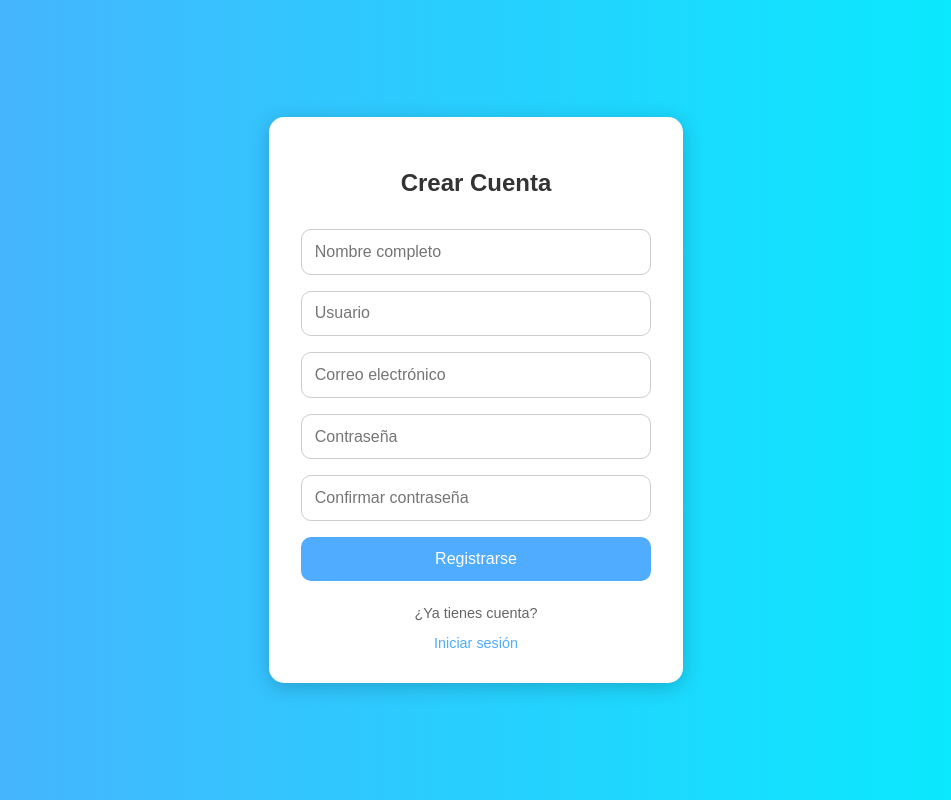
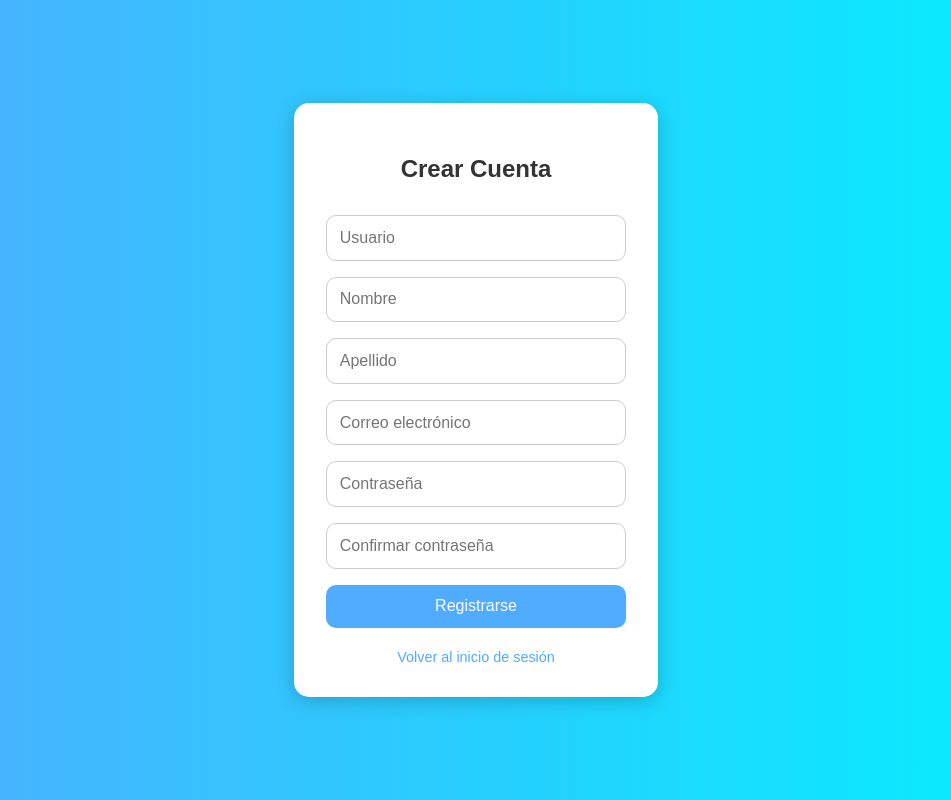
Before and after one commit to SimaiiOrganization/Simaii, a Django app: page /registro/ in a window 1280 px wide. Shown: the whole page, without its empty margins (164-1115 px from the left). Run offline with Django 5.2, Linux system fonts and the light colour scheme.

Commit message:
Actualizacion login, registro

```diff
--- a/Agent/Templates/registro.html
+++ b/Agent/Templates/registro.html
@@ -1,3 +1,4 @@
+<!DOCTYPE html>
 <html lang="es">
 <head>
     <meta charset="UTF-8">
@@ -13,20 +14,20 @@
             height: 100vh;
             margin: 0;
         }
-        .register-container {
+        .registro-container {
             background-color: white;
             padding: 2rem;
             border-radius: 15px;
             box-shadow: 0 4px 20px rgba(0, 0, 0, 0.2);
-            width: 350px;
+            width: 300px;
             text-align: center;
         }
-        .register-container h2 {
+        .registro-container h2 {
             margin-bottom: 1.5rem;
             color: #333;
         }
-        .register-container input,
-        .register-container button {
+        .registro-container input,
+        .registro-container button {
             width: 100%;
             padding: 0.8rem;
             margin: 0.5rem 0;
@@ -34,76 +35,58 @@
             font-size: 1rem;
             box-sizing: border-box;
         }
-        .register-container input {
+        .registro-container input {
             border: 1px solid #ccc;
         }
-        .register-container button {
+        .registro-container button {
             background-color: #4facfe;
             color: white;
             border: none;
             cursor: pointer;
             transition: 0.3s;
         }
-        .register-container button:hover {
+        .registro-container button:hover {
             background-color: #00c6ff;
         }
-        .register-container a {
+        .registro-container a {
             display: block;
             margin-top: 0.8rem;
             font-size: 0.9rem;
             color: #4facfe;
             text-decoration: none;
         }
-        .register-container a:hover {
+        .registro-container a:hover {
             text-decoration: underline;
         }
         .error-message {
-            background-color: #ffe6e6;
-            color: #cc0000;
-            padding: 0.5rem;
-            border-radius: 5px;
+            color: red;
+            font-size: 0.9rem;
             margin-bottom: 1rem;
-            font-size: 0.9rem;
-            text-align: left;
-        }
-        .success-message {
-            background-color: #e6ffea;
-            color: #006600;
-            padding: 0.5rem;
-            border-radius: 5px;
-            margin-bottom: 1rem;
-            font-size: 0.9rem;
-            text-align: left;
         }
     </style>
 </head>
 <body>
-    <div class="register-container">
+    <div class="registro-container">
         <h2>Crear Cuenta</h2>
 
-        <!-- Mostrar mensajes -->
-        {% if messages %}
-            {% for message in messages %}
-                {% if message.tags == "error" %}
-                    <div class="error-message">{{ message }}</div>
-                {% else %}
-                    <div class="success-message">{{ message }}</div>
-                {% endif %}
-            {% endfor %}
+        <!-- Mostrar mensaje de error -->
+        {% if error %}
+            <div class="error-message">{{ error }}</div>
         {% endif %}
 
-        <form action="{% url 'registro' %}" method="post">
-            {% csrf_token %}
-            <input type="text" name="nombre" placeholder="Nombre completo" required>
-            <input type="text" name="usuario" placeholder="Usuario" required>
-            <input type="email" name="correo" placeholder="Correo electrónico" required>
-            <input type="password" name="clave" placeholder="Contraseña" required>
-            <input type="password" name="confirmar" placeholder="Confirmar contraseña" required>
-            <button type="submit">Registrarse</button>
-        </form>
+        <form action="" method="post">
+    {% csrf_token %}
+    <input type="text" name="usuario" placeholder="Usuario" required>
+    <input type="text" name="nombre" placeholder="Nombre" required>
+    <input type="text" name="apellido" placeholder="Apellido" required>
+    <input type="email" name="email" placeholder="Correo electrónico" required>
+    <input type="password" name="clave" placeholder="Contraseña" required>
+    <input type="password" name="confirmar_clave" placeholder="Confirmar contraseña" required>
+    <button type="submit">Registrarse</button>
+</form>
 
-        <p style="font-size: 0.9rem; color: #666;">¿Ya tienes cuenta?</p>
-        <a href="{% url 'Login' %}">Iniciar sesión</a>
+
+        <a href="{% url 'Login' %}">Volver al inicio de sesión</a>
     </div>
 </body>
 </html>
--- a/Agent/views.py
+++ b/Agent/views.py
@@ -10,13 +10,22 @@ def Login(request):
     if request.method == "POST":
         usuario = request.POST.get("usuario")
         clave = request.POST.get("clave")
+
+        # Verificar usuario y contraseña
         user = authenticate(username=usuario, password=clave)
+
         if user is not None:
+            # Usuario registrado y contraseña correcta → redirige a home
             login(request, user)
             return redirect("Home")
         else:
+            # Usuario no existe o contraseña incorrecta → se queda en login
             error = "Usuario o contraseña incorrectos"
+
+    # Renderiza login.html con posible mensaje de error
     return render(request, "login.html", {"error": error})
+
+
 
 
 # Página "About"
@@ -29,18 +38,36 @@ def Home(request):
 
 # Página de registro
 
+
+
 def registro(request):
     if request.method == "POST":
         usuario = request.POST.get("usuario")
+        nombre = request.POST.get("nombre")
+        apellido = request.POST.get("apellido")
         email = request.POST.get("email")
         clave = request.POST.get("clave")
+        confirmar_clave = request.POST.get("confirmar_clave")
 
-        # Verificar si ya existe
+        # Validar que las contraseñas coincidan
+        if clave != confirmar_clave:
+            error = "Las contraseñas no coinciden"
+            return render(request, "registro.html", {"error": error})
+
+        # Verificar si el usuario ya existe
         if User.objects.filter(username=usuario).exists():
             error = "Ese usuario ya existe"
             return render(request, "registro.html", {"error": error})
 
-        # Crear usuario
-        User.objects.create_user(username=usuario, email=email, password=clave)
+        # Crear el usuario con nombre, apellido, correo y contraseña
+        User.objects.create_user(
+            username=usuario,
+            first_name=nombre,
+            last_name=apellido,
+            email=email,
+            password=clave
+        )
+
         return redirect("Login")
+
     return render(request, "registro.html")
```
Also changed, not shown: Agent/Templates/login.html (+12 -10 lines), db.sqlite3.
